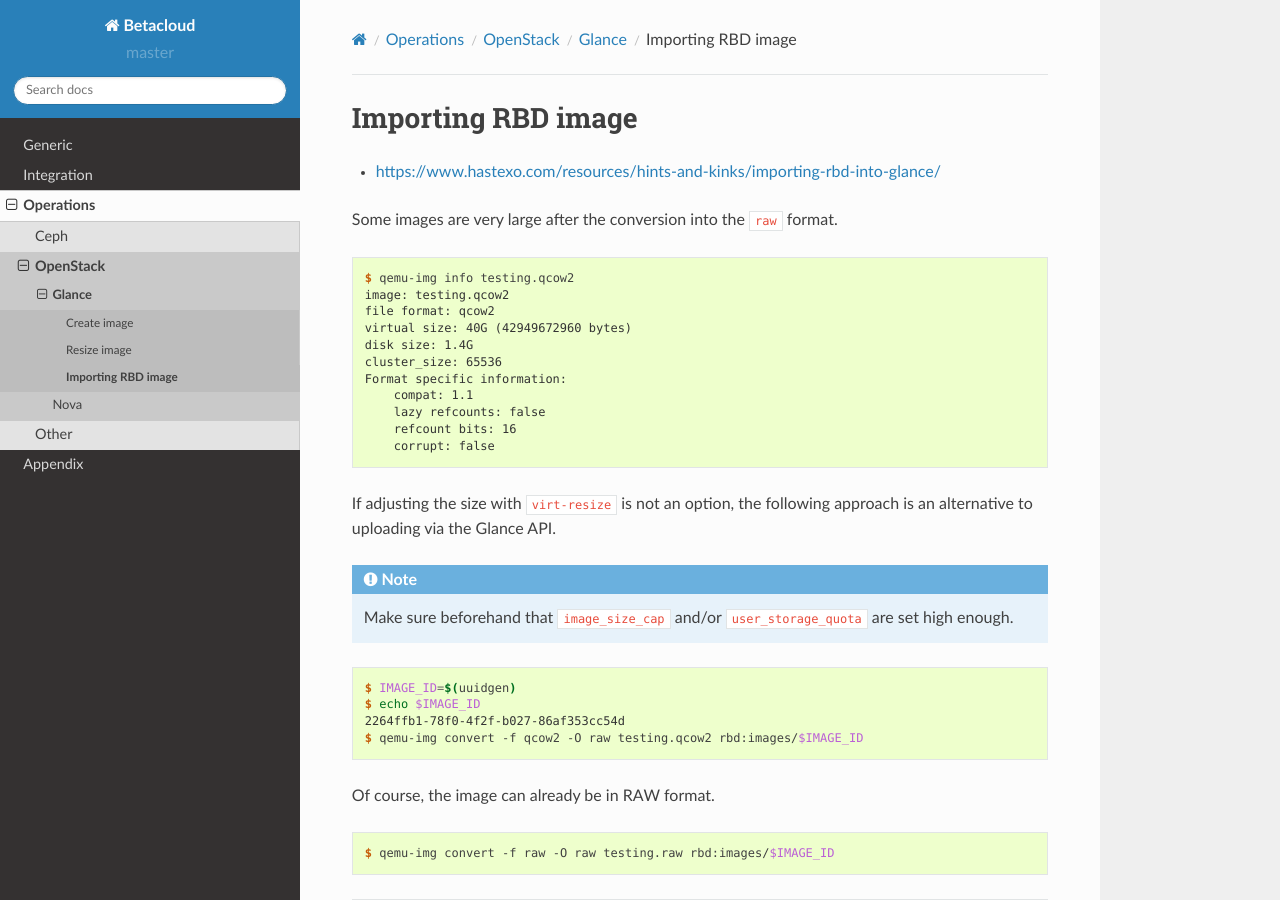
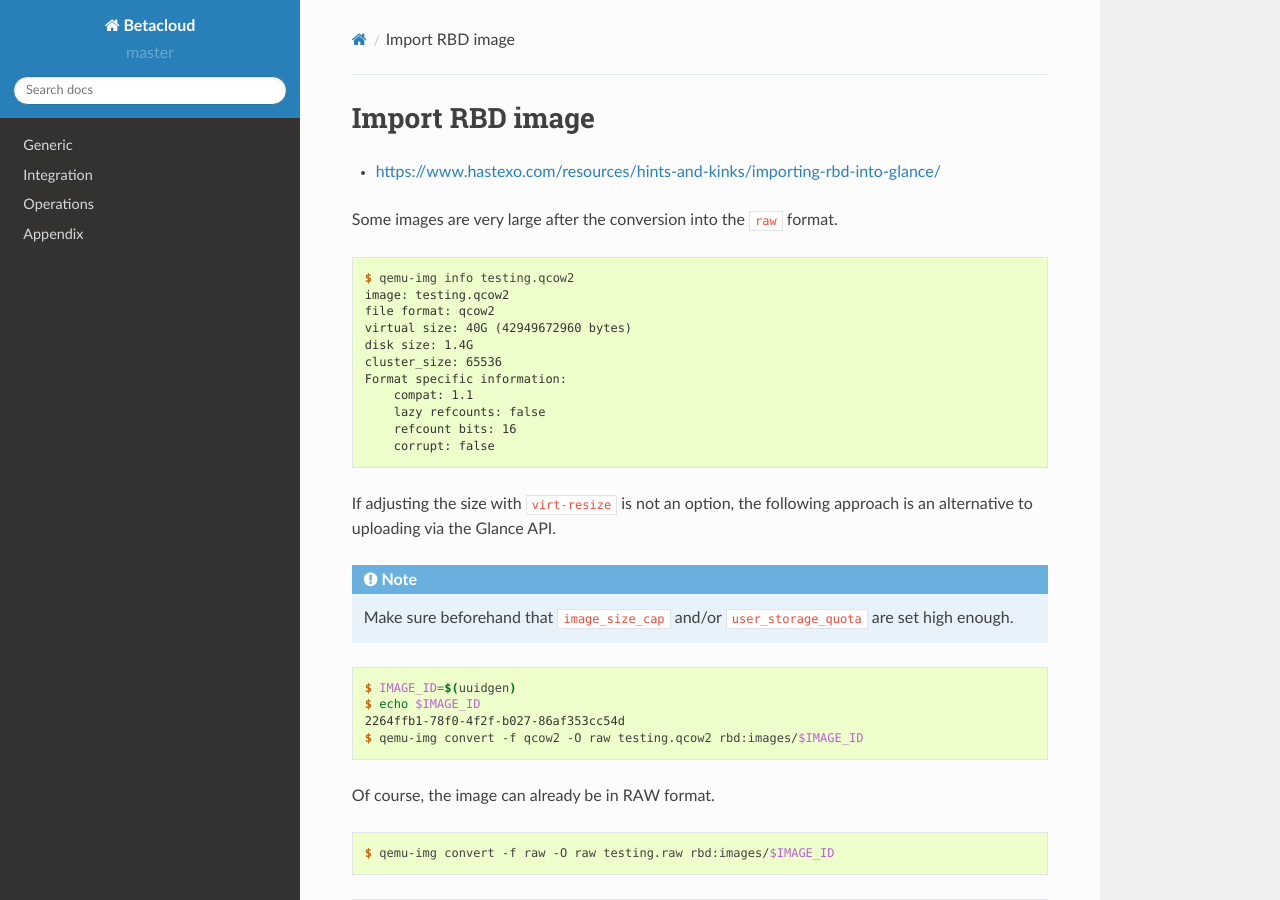
Before and after one commit to betacloud/documentation, a Sphinx documentation site: the page built from source/operations/openstack/glance/import-rbd-image.rst, in a window 1280 px wide and 900 px high. Built offline with Sphinx 7.4.7 and the Read the Docs theme 2.0.0, drawn with Linux system fonts in a browser that asks for light colours; pages that are not in the unit, such as notebooks, are missing from menus; some of the changed text lies outside the part shown.

Commit message:
glance: rename import-rbd-image

```diff
--- a/source/operations/openstack/glance/importing-rbd-image.rst
+++ b/source/operations/openstack/glance/import-rbd-image.rst
@@ -1,6 +1,6 @@
-===================
-Importing RBD image
-===================
+================
+Import RBD image
+================
 
 * https://www.hastexo.com/resources/hints-and-kinks/importing-rbd-into-glance/
 
```
Also changed, not shown: other parts of source/operations/openstack/glance/import-rbd-image.rst (+1 -1 lines).
